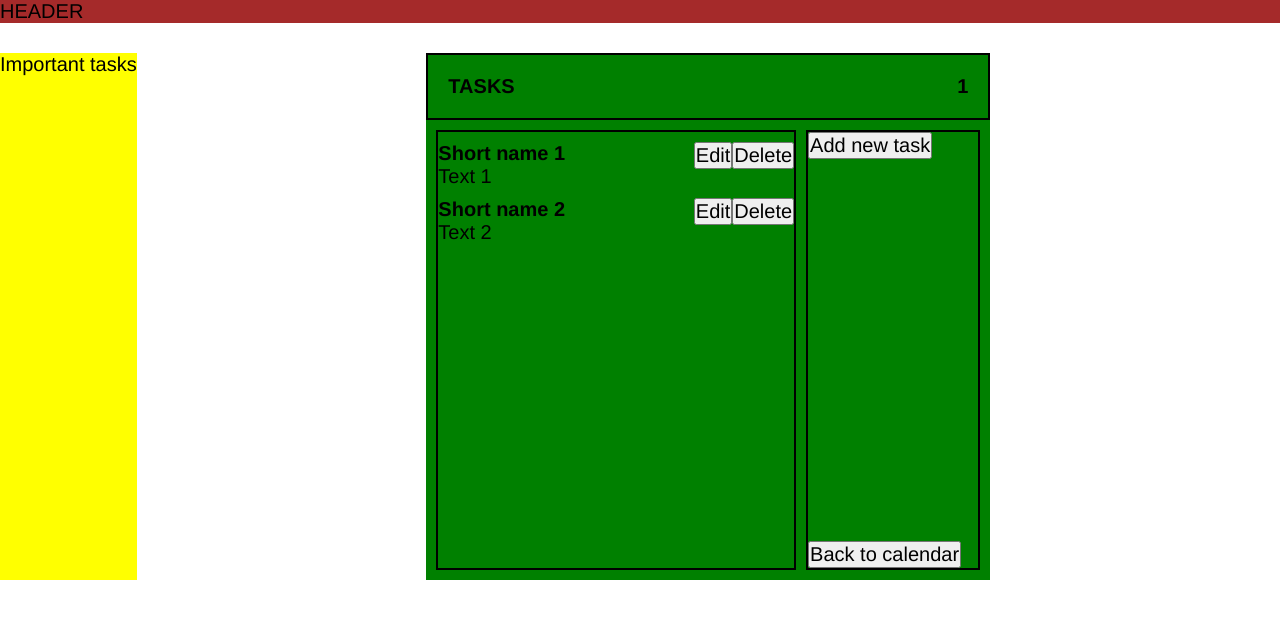
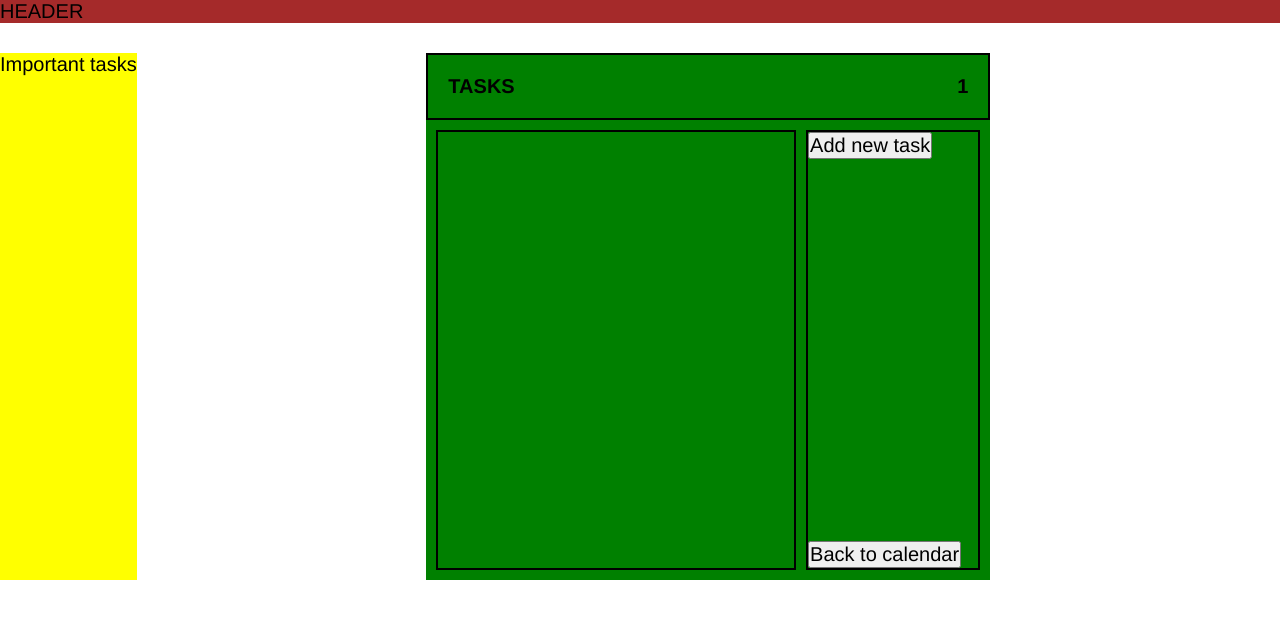
Before and after one commit to MrPhilipp0/Calendar, a React (Create React App) app: page /Calendar/tasks/1 in a window 1280 px wide. Shown: the top 618 px of the page. Built offline with nearby package versions, Linux system fonts and the light colour scheme.

Commit message:
Tasks sorted by days

```diff
--- a/src/App.js
+++ b/src/App.js
@@ -3,20 +3,35 @@ import Header from './components/Header/Header';
 import Importants from './components/LeftSide/Importants';
 import Pages from './components/Calendar/Pages';
 import { BrowserRouter as Router} from 'react-router-dom';
-import { TaskContext } from './components/Context/TaskToContext';
+import { TaskContext } from './components/Calendar/TaskToContext';
 
 import './styles/App.css';
 
-const testTasks = [ // pomocnicza tablica z taskami {po przeniesieniu do JSONa będzie usunięta}
+const testTasks = [ // pomocnicza tablica z taskami
+  {
+    idDay:'12.11.2021',
+    tasks:[
       {
         id: 0, // id zmienione będzie na np. 8.11.2021
         shortName: 'Short name 1',
         text: 'Text 1',
       },
       {
+        id: 2, // id zmienione będzie na np. 8.11.2021
+        shortName: 'Short name 3',
+        text: 'Text 3',
+      },
+    ]
+  },
+  {
+    idDay:'22.11.2021',
+    tasks:[
+      {
         id: 1,
         shortName: 'Short name 2',
         text: 'Text 2',
+      },
+    ]
   }
 ];
 
--- a/src/components/Calendar/AddTask.js
+++ b/src/components/Calendar/AddTask.js
@@ -1,15 +1,20 @@
 import React from 'react';
 import { NAMES_MONTH } from './Calendar';
 import { Link, useLocation } from 'react-router-dom';
-import { TaskContext } from '../Context/TaskToContext';
+import { TaskContext } from './TaskToContext';
 
-let taskCounter = 2;
+let taskCounter = 5;
 
 const AddTask = () => {
 
   const [shortText, setShortText] = React.useState(''); //stan którkiej nazwy
   const [text, setText] = React.useState(''); //stan opisu
   const {tasksList, setTasksList} = React.useContext(TaskContext);
+
+  const location = useLocation();
+  const taskDate = location.pathname.slice(16,location.pathname.length-8).split('.');
+  const tasksLink = location.pathname.slice(16,location.pathname.length-8);
+
 
   const handleSubmit = e => e.preventDefault();
 
@@ -28,20 +33,21 @@ const AddTask = () => {
       id: taskCounter,
     };
     let array = [...tasksList];
-    array.push(currentTask);
+
+    let index = array.findIndex(task => task.idDay === tasksLink);
+    if (index === -1) {
+      array.push({idDay:tasksLink, tasks:[currentTask]});
+    } else {
+      array[index].tasks.push(currentTask);
+    }
+
+    // array.push(currentTask);
     setTasksList(tasksList => array);
 
     setShortText(shortText => '');
     setText(text => '');
     taskCounter++;
-
   }
-
-  let location = useLocation();
-  const taskDate = location.pathname.slice(16,location.pathname.length-8).split('.');
-  const tasksLink = location.pathname.slice(16,location.pathname.length-8);
-
-
 
   return (
     <div className="calendar">
--- a/src/components/Calendar/TasksList.js
+++ b/src/components/Calendar/TasksList.js
@@ -1,34 +1,55 @@
 import React  from 'react';
 import Task from './Task';
-import { TaskContext } from '../Context/TaskToContext';
+import { TaskContext } from './TaskToContext';
+import { useLocation } from 'react-router-dom';
 
 const TasksList = () => {
 
+  const location = useLocation();
+  const idDay = location.pathname.slice(16);
+
   const {tasksList, setTasksList} = React.useContext(TaskContext);
 
+  const [dayTasks, setDayTasks] = React.useState(tasksList.filter(day => day.idDay === idDay)[0]);
+
   let array = []; // pomocnicza tablica w celu aktualizacji stanu
+  let array2 = [];
   let index = null;
 
   const handleSaveTask = (id, shortName, text) => { //aktualizacja stanu tasków
-    array = [...tasksList];
+    array = [...dayTasks.tasks];
     index = array.findIndex(item => item.id === id);
     array[index].shortName = shortName;
     array[index].text = text;
-    setTasksList(tasks => array);
+    setDayTasks(tasks => ({
+      idDay: idDay,
+      tasks: array,
+    }));
+    array2 = [...tasksList];
+    index = array2.findIndex(item => item.idDay === idDay);
+    array2[index].tasks = array;
+    setTasksList(tasks => array2);
   }
 
   const handleDeleteTask = (id) => { //usuwanie taska
-    array = [...tasksList];
+    array = [...dayTasks.tasks];
     array = array.filter(task => task.id !== id);
-    setTasksList(tasks => array);
+    setDayTasks(tasks => ({
+      idDay: idDay,
+      tasks: array,
+    }));
+    array2 = [...tasksList];
+    index = array2.findIndex(item => item.idDay === idDay);
+    array2[index].tasks = array;
+    setTasksList(tasks => array2);
   }
 
   // Wyświetlanie wszystkich zadań (aktualnie wszystkich, później z danego dnia)
-  const Tasks = () => tasksList.map(task => <Task key={task.id} id={task.id} shortName={task.shortName} text={task.text} save={handleSaveTask} delete={handleDeleteTask}/>)
+  const Tasks = () => dayTasks.tasks.map(task => <Task key={task.id} id={task.id} shortName={task.shortName} text={task.text} save={handleSaveTask} delete={handleDeleteTask}/>)
 
   return (
     <div>
-      {tasksList.length > 0 ? Tasks() : null}
+      {dayTasks && Tasks()}
     </div>
   );
 }
```
Also changed, not shown: src/components/Calendar/TaskToContext.js (renamed from src/components/Context/TaskToContext.js). Lines whose indentation alone changed are shown as unchanged.
